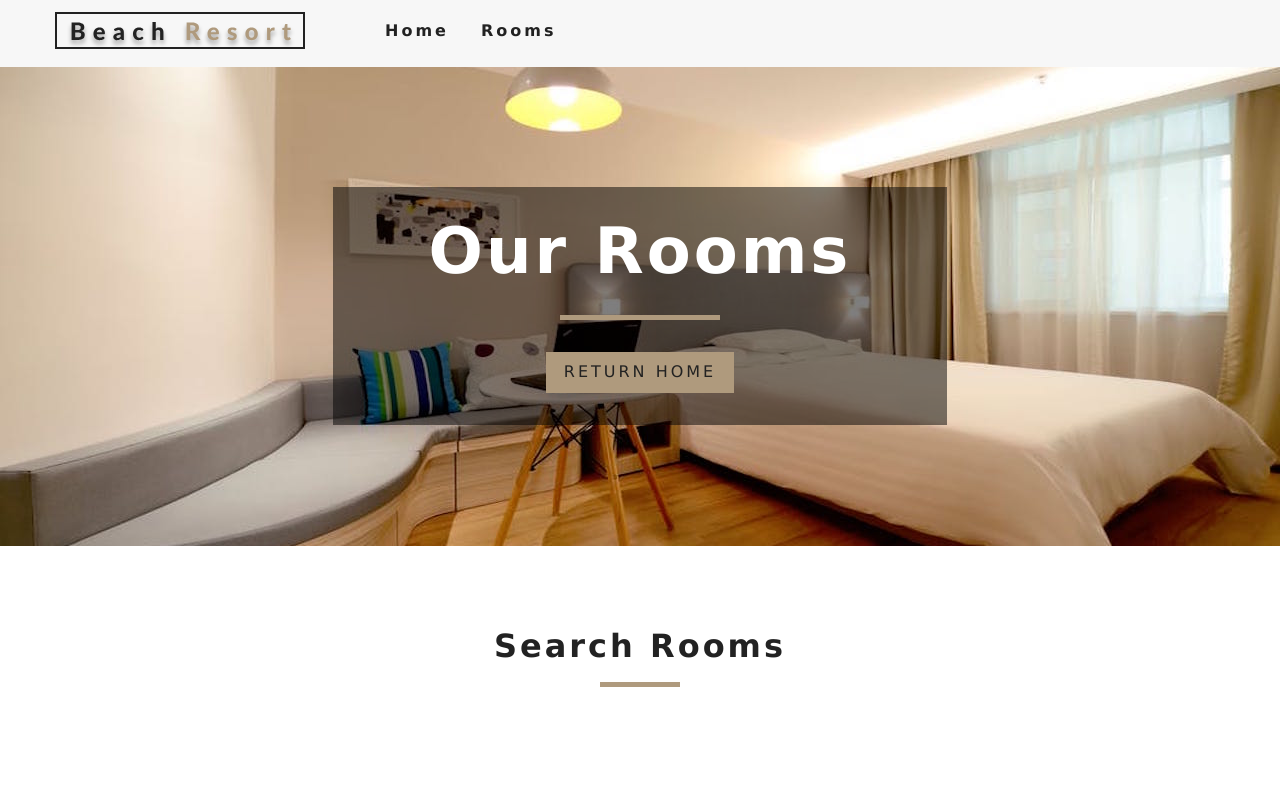
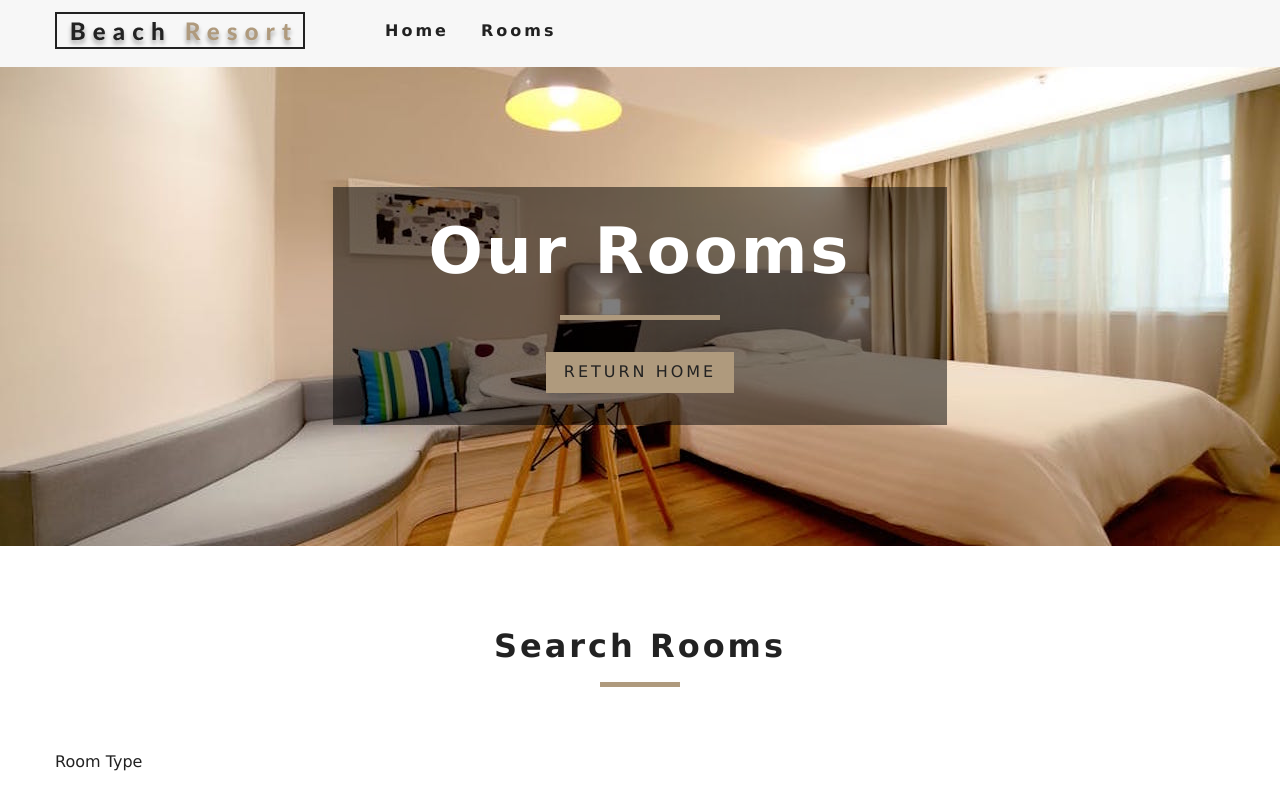
Before and after one commit to jamesdesigns/luxuryhotel-react, a React (Create React App) app: page /rooms in a window 1280 px wide. Shown: the top 800 px of the page. Built offline with nearby package versions, Linux system fonts and the light colour scheme.

Commit message:
Add div tag for the Form and the Label

```diff
--- a/src/components/RoomFilter.js
+++ b/src/components/RoomFilter.js
@@ -14,6 +14,11 @@ export default function RoomFilter() {
             <Title title="search rooms" />
             <form className="filter-form">
                 {/* select type */}
+                <div className="form-group">
+                    <lable htmlFor="type">
+                        room type
+                    </lable>
+                </div>
                 {/* end select  */}
             </form>
 
```
